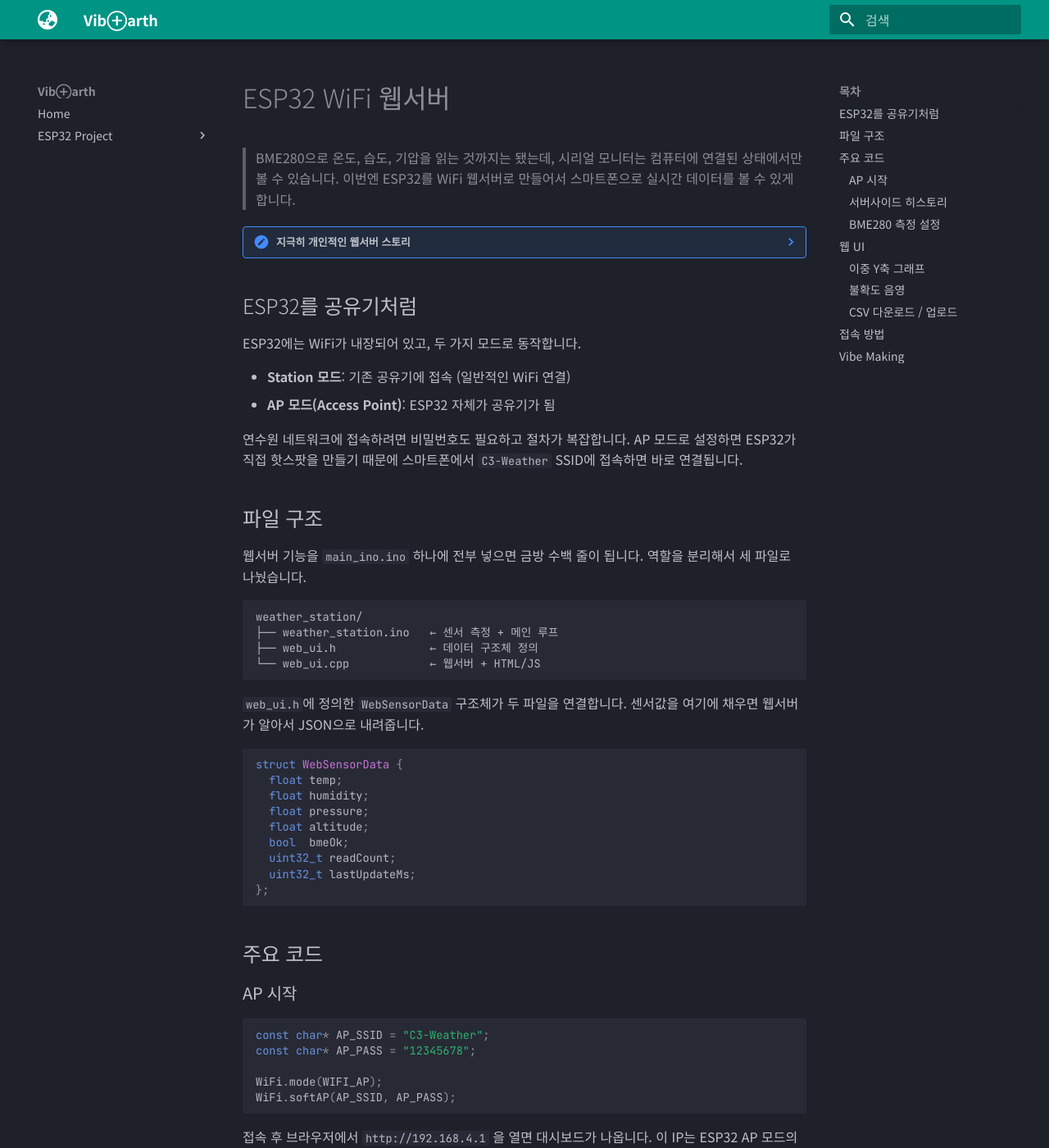
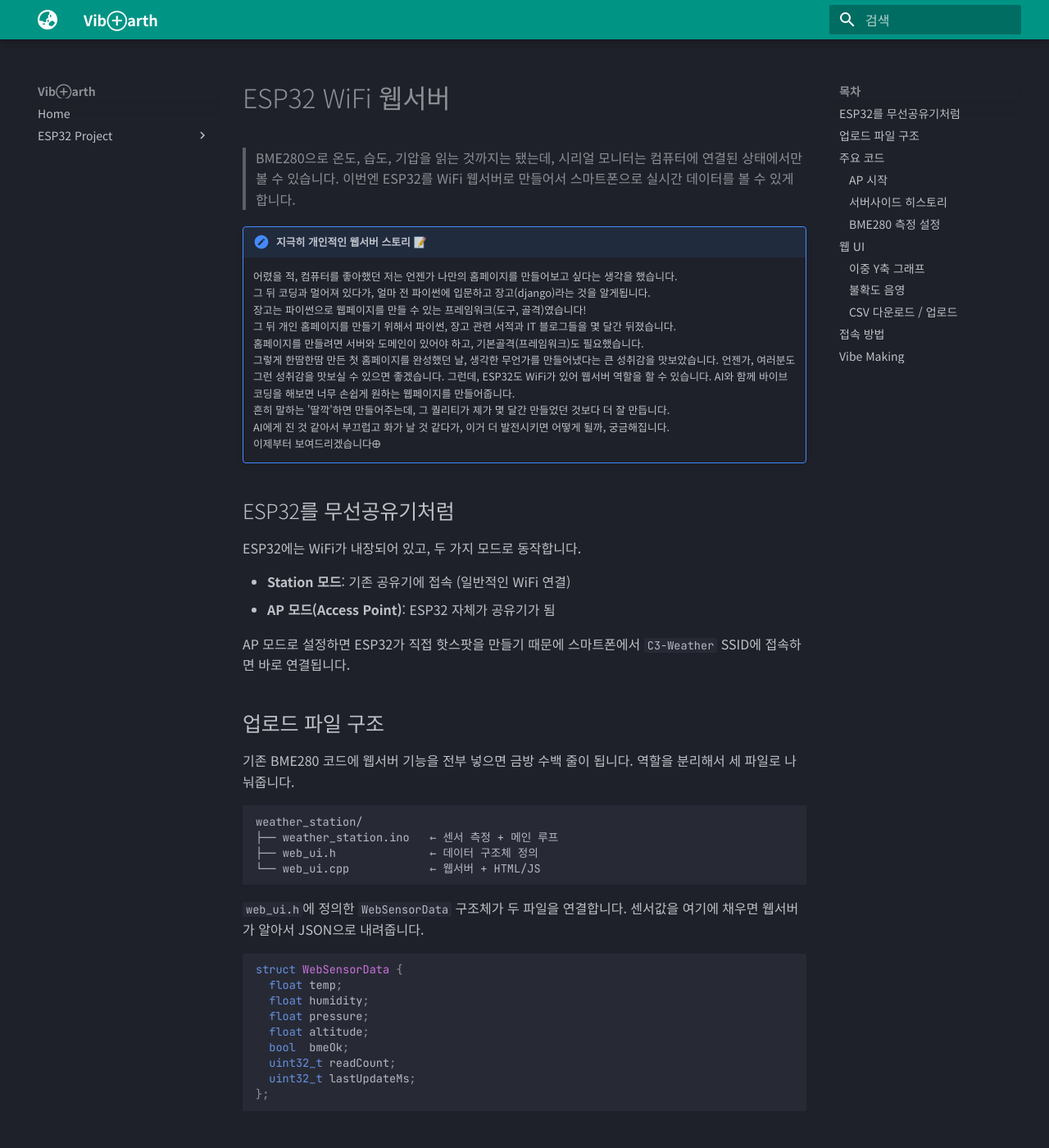
Before and after one commit to VibEarth/VibEarth.github.io, an MkDocs documentation site: the page built from docs/esp32/c3/wifi_webserver.md, in a window 1280 px wide and 1400 px high. Shown: the whole window at 82% size. Built offline with MkDocs 1.6.1 and Material for MkDocs 9.7.7, drawn with Linux system fonts in a browser that asks for light colours; some of the changed text lies outside the part shown.

Commit message:
vault backup: 2026-07-03 16:00:09

````diff
--- a/docs/esp32/c3/wifi_webserver.md
+++ b/docs/esp32/c3/wifi_webserver.md
@@ -2,25 +2,30 @@
 
 >BME280으로 온도, 습도, 기압을 읽는 것까지는 됐는데, 시리얼 모니터는 컴퓨터에 연결된 상태에서만 볼 수 있습니다. 이번엔 ESP32를 WiFi 웹서버로 만들어서 스마트폰으로 실시간 데이터를 볼 수 있게 합니다.
 
-??? note "지극히 개인적인 웹서버 스토리"
+!!! note "지극히 개인적인 웹서버 스토리 📝"
 	어렸을 적, 컴퓨터를 좋아했던 저는 언젠가 나만의 홈페이지를 만들어보고 싶다는 생각을 했습니다.
 	그 뒤 코딩과 멀어져 있다가, 얼마 전 파이썬에 입문하고 장고(django)라는 것을 알게됩니다.
 	장고는 파이썬으로 웹페이지를 만들 수 있는 프레임워크(도구, 골격)였습니다!
-	그 뒤 개인 블로그 웹페이지를 만들기 위해서 파이썬, 장고 관련 서적과 IT 블로그들을 몇 달간 뒤졌습니다.
-	홈페이지를 만들려면 서버와 도메인이 있어야 하고, 웹페이지를 만드는 기본골격(프레임워크)도 필요했습니다. 그렇게 한땀한땀 만든 첫 홈페이지를 완성했던 날, 생각한 무언가를 만들어냈다는 큰 성취감을 맛보았습니다. 언젠가, 여러분도 그런 성취감을 맛보실 수 있으면 좋겠습니다.
-	그런데, ESP32도 WiFi가 있어 웹서버 역할을 할 수 있습니다. AI와 함께 바이브코딩을 해보면 너무 손쉽게 원하는 웹페이지를 만들어줍니다. 흔히 말하는 '딸깍'하면 만들어주는데, 그 퀄리티가 제가 몇 달간 만들었던 것보다 더 잘 만듭니다. AI에게 진 것 같아서 부끄럽고 화가 날 것 같다가, 이거 더 발전시키면 어떻게 될까, 궁금해집니다.
-## ESP32를 공유기처럼
+	그 뒤 개인 홈페이지를 만들기 위해서 파이썬, 장고 관련 서적과 IT 블로그들을 몇 달간 뒤졌습니다.
+	홈페이지를 만들려면 서버와 도메인이 있어야 하고, 기본골격(프레임워크)도 필요했습니다.
+	그렇게 한땀한땀 만든 첫 홈페이지를 완성했던 날, 생각한 무언가를 만들어냈다는 큰 성취감을 맛보았습니다. 언젠가, 여러분도 그런 성취감을 맛보실 수 있으면 좋겠습니다.
+	그런데, ESP32도 WiFi가 있어 웹서버 역할을 할 수 있습니다. AI와 함께 바이브코딩을 해보면 너무 손쉽게 원하는 웹페이지를 만들어줍니다.
+	흔히 말하는 '딸깍'하면 만들어주는데, 그 퀄리티가 제가 몇 달간 만들었던 것보다 더 잘 만듭니다.
+	AI에게 진 것 같아서 부끄럽고 화가 날 것 같다가, 이거 더 발전시키면 어떻게 될까, 궁금해집니다.
+	이제부터 보여드리겠습니다🜨
+
+## ESP32를 무선공유기처럼
 
 ESP32에는 WiFi가 내장되어 있고, 두 가지 모드로 동작합니다.
 
 - **Station 모드**: 기존 공유기에 접속 (일반적인 WiFi 연결)
 - **AP 모드(Access Point)**: ESP32 자체가 공유기가 됨
 
-연수원 네트워크에 접속하려면 비밀번호도 필요하고 절차가 복잡합니다. AP 모드로 설정하면 ESP32가 직접 핫스팟을 만들기 때문에 스마트폰에서 `C3-Weather` SSID에 접속하면 바로 연결됩니다.
+AP 모드로 설정하면 ESP32가 직접 핫스팟을 만들기 때문에 스마트폰에서 `C3-Weather` SSID에 접속하면 바로 연결됩니다.
 
-## 파일 구조
+## 업로드 파일 구조
 
-웹서버 기능을 `main_ino.ino` 하나에 전부 넣으면 금방 수백 줄이 됩니다. 역할을 분리해서 세 파일로 나눴습니다.
+기존 BME280 코드에 웹서버 기능을 전부 넣으면 금방 수백 줄이 됩니다. 역할을 분리해서 세 파일로 나눠줍니다.
 
 ```
 weather_station/
@@ -159,6 +164,6 @@ Web UI  : http://192.168.4.1
 
 **실습 2**: AP 비밀번호 없애기
 
-`AP_PASS`를 빈 문자열로 바꿔서 오픈 네트워크로 만들어보세요. Claude에게 "AP 비밀번호를 없애려면 어떻게 바꿔야 해?"라고 물어보세요.
+`AP_PASS`를 빈 문자열로 바꿔서 오픈 네트워크로 만들어보세요. AI에게 "AP 비밀번호를 없애려면 어떻게 바꿔야 해?"라고 물어보세요.
 
 ??? "힌트" `webUiBegin()` 함수 안에 비밀번호 길이를 확인하는 분기가 있습니다. 비밀번호가 8자 미만이면 어떻게 동작하는지 코드를 읽어보세요.
````
